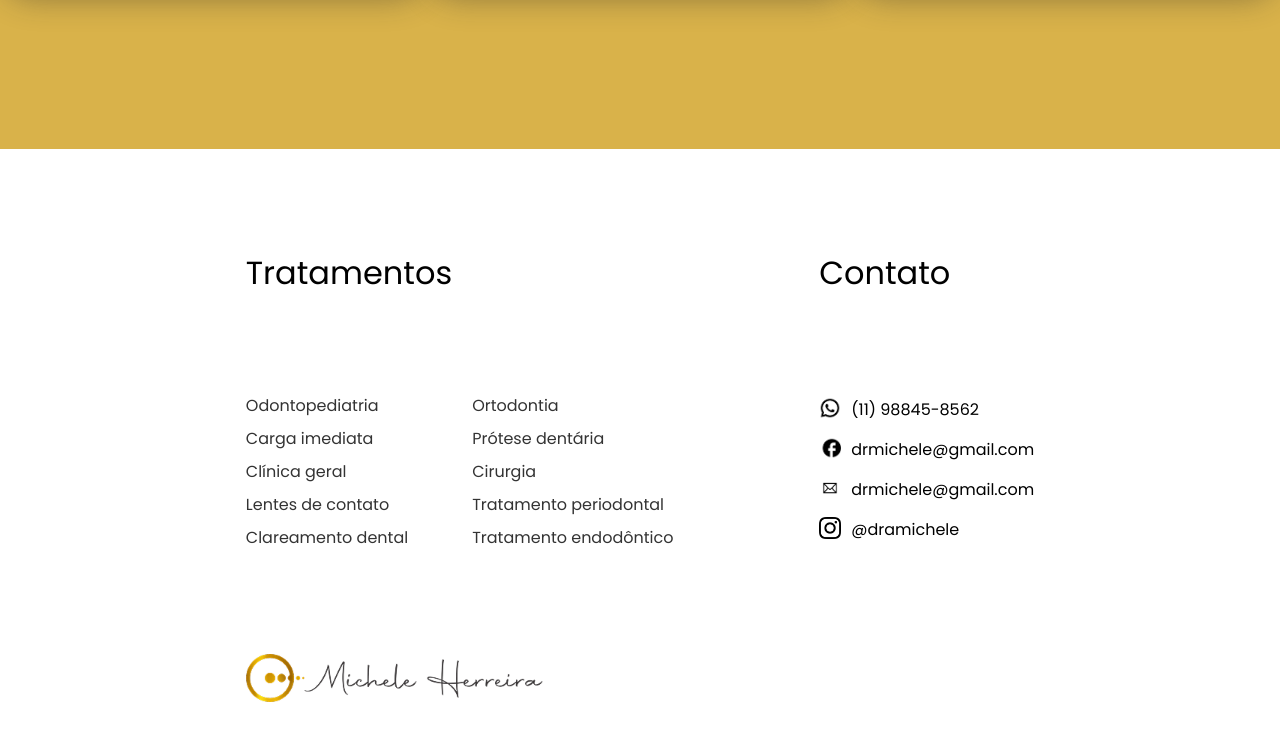
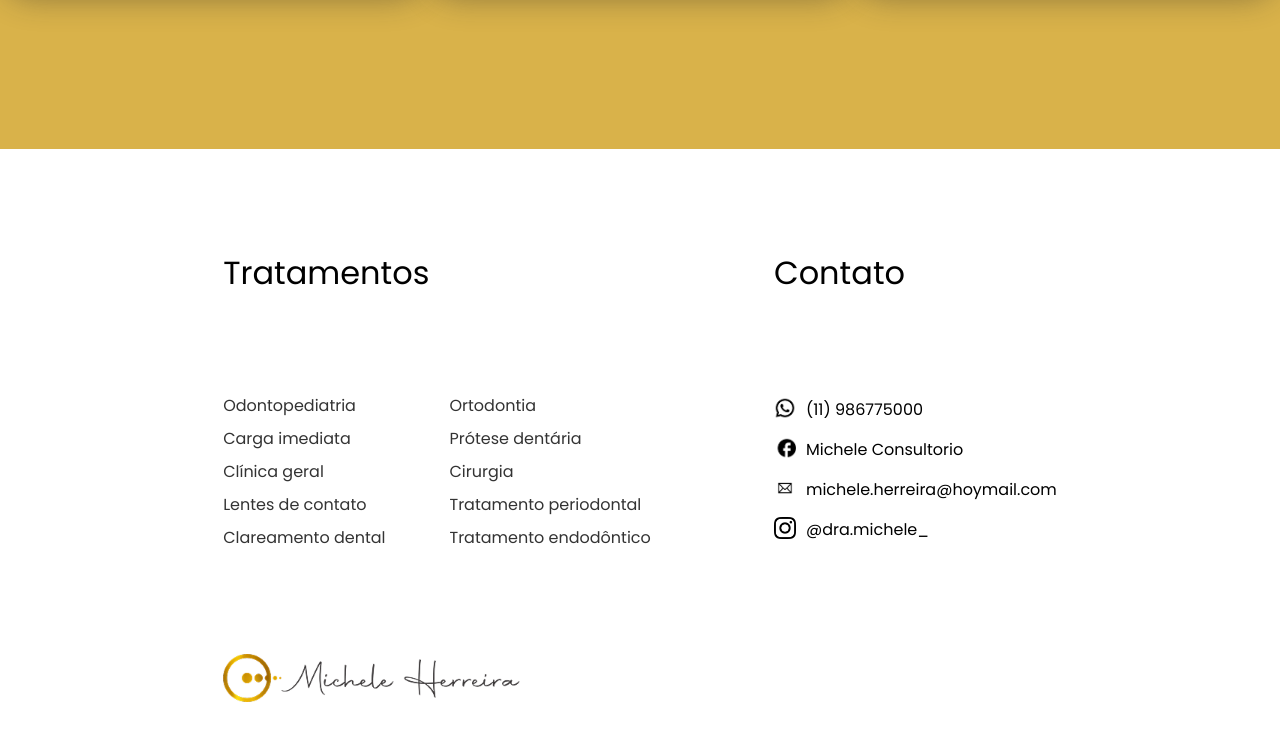
Before and after one commit to Gustavo-Rocha07/Meu-Site-, a plain HTML site: page index.html in a window 1280 px wide. Shown: the part 4819-5560 px from the top of the page. Drawn offline with Linux system fonts and the light colour scheme.

Commit message:
fix: contatos

```diff
--- a/index.html
+++ b/index.html
@@ -164,19 +164,19 @@
         <h1>Contato</h1>
         <div class="contato-infos">
           <img src="./assets/img/whatsapp.png" alt="whatsapp">
-          <a href="https://wa.me/5511986775000" target="_blank" ><h5>(11) 98845-8562</h5></a>
+          <a href="https://wa.me/5511986775000" target="_blank" ><h5>(11) 986775000</h5></a>
         </div>
         <div class="contato-infos">
           <img src="./assets/img/facebook.png" alt="facebook">
-          <h5>drmichele@gmail.com</h5>
+          <h5>Michele Consultorio</h5>
         </div>
         <div class="contato-infos">
           <img src="./assets/img/email.png" alt="email">
-          <h5>drmichele@gmail.com</h5>
+          <h5>michele.herreira@hoymail.com</h5>
         </div>
         <div class="contato-infos">
           <img src="./assets/img/instagram.png" alt="instagram">
-          <h5>@dramichele</h5>
+          <h5>@dra.michele_</h5>
         </div>
       </div>
     </div>
```
